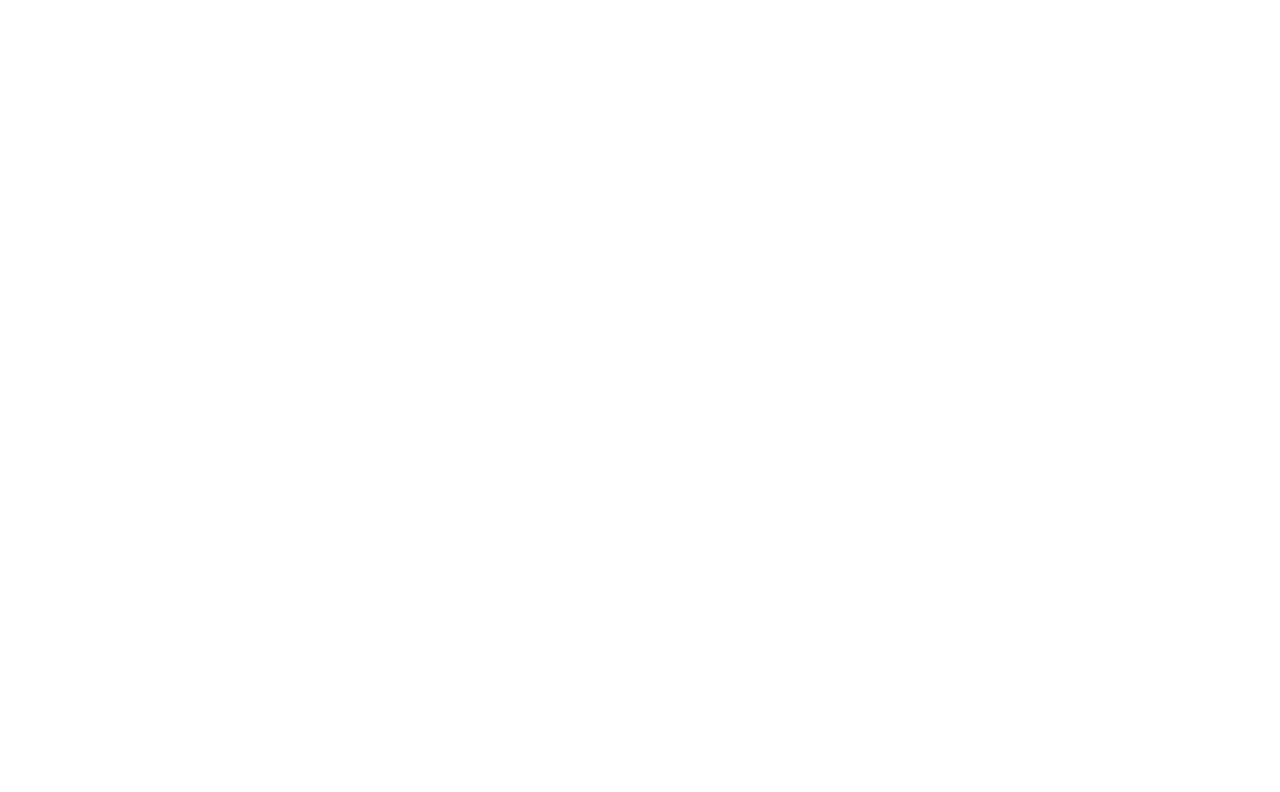
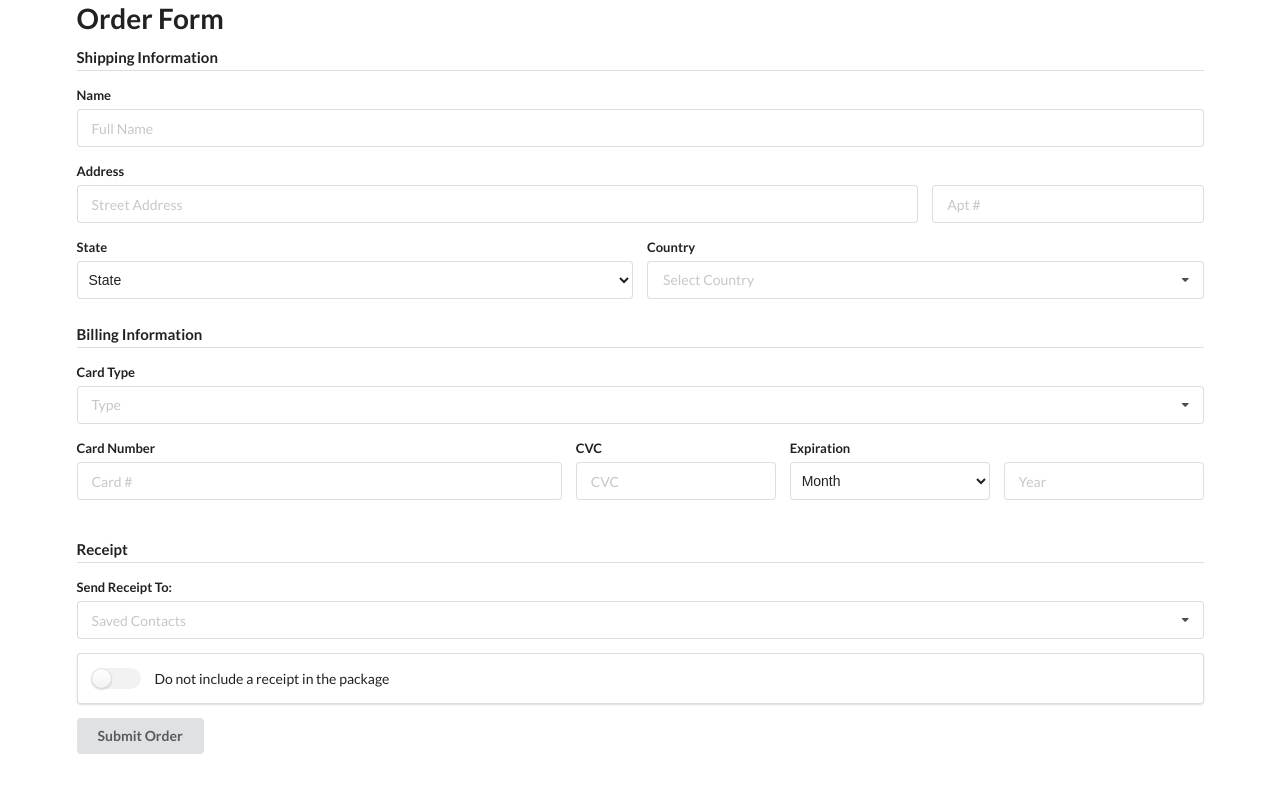
Before and after one commit to plansigan/the-teachers, a Vue app in the folder client/: page /#/orderForm in a window 1280 px wide. Shown: the top 792 px of the page. Built offline with nearby package versions, Linux system fonts and the light colour scheme.

Commit message:
added routing to vue js

```diff
--- /dev/null
+++ b/client/src/components/ComponentElement/sideBar/sideBar.vue
@@ -0,0 +1,21 @@
+<template>
+    <div>
+            <div class="ui very wide sidebar visible inverted vertical menu">
+                <router-link class="item" to="/Main/newProduct">
+                    <i class="plus square outline icon"></i>
+                    Create new Product
+                </router-link>
+                <router-link class="item" to="/Main/products">
+                    <i class="th list icon"></i>
+                    Product List
+                </router-link>
+            </div>
+            <div class="pusher">
+                <!-- Site content !-->
+            </div>
+    </div>
+</template>
+
+<script>
+    export default {}
+</script>
--- a/client/src/components/Main.vue
+++ b/client/src/components/Main.vue
@@ -1,17 +1,21 @@
 <template>
   <div>
-      <h1>Welcome Page</h1>
-      <a href="#/products">Enter</a>
+    <side-bar></side-bar>
+    <router-view/>
   </div>
 </template>
 
 <script>
+import sideBar from '@/components/ComponentElement/sideBar/sidebar.vue'
 export default {
   name: 'WelcomePage',
   data () {
     return {
       msg: 'Welcome to the Main page'
     }
+  },
+  components:{
+    'side-bar':sideBar
   }
 }
 </script>
--- /dev/null
+++ b/client/src/components/OrderForm/OrderForm.vue
@@ -0,0 +1,155 @@
+<template>
+    <div>
+        <h1>Order Form</h1>
+        <!-- name
+        address
+        telelphone or cellphone number
+        type of order
+        description -->
+
+    <form class="ui form">
+  <h4 class="ui dividing header">Shipping Information</h4>
+  <div class="field">
+    <label>Name</label>
+    <div class="one field">
+      <div class="field">
+        <input type="text" v-model="name" placeholder="Full Name">
+      </div>
+    </div>
+  </div>
+  <div class="field">
+    <label>Address</label>
+    <div class="fields">
+      <div class="twelve wide field">
+        <input type="text" name="shipping[address]" placeholder="Street Address">
+      </div>
+      <div class="four wide field">
+        <input type="text" name="shipping[address-2]" placeholder="Apt #">
+      </div>
+    </div>
+  </div>
+  <div class="two fields">
+    <div class="field">
+      <label>State</label>
+      <select class="ui fluid dropdown">
+        <option value="">State</option>
+
+      </select>
+    </div>
+    <div class="field">
+      <label>Country</label>
+      <div class="ui fluid search selection dropdown">
+        <input type="hidden" name="country">
+        <i class="dropdown icon"></i>
+        <div class="default text">Select Country</div>
+        <div class="menu">
+    <div class="item" data-value="af"><i class="af flag"></i>Afghanistan</div>
+  </div>
+       </div>
+    </div>
+  </div>
+  <h4 class="ui dividing header">Billing Information</h4>
+  <div class="field">
+    <label>Card Type</label>
+    <div class="ui selection dropdown">
+      <input type="hidden" name="card[type]">
+      <div class="default text">Type</div>
+      <i class="dropdown icon"></i>
+      <div class="menu">
+        <div class="item" data-value="visa">
+          <i class="visa icon"></i>
+          Visa
+        </div>
+        <div class="item" data-value="amex">
+          <i class="amex icon"></i>
+          American Express
+        </div>
+        <div class="item" data-value="discover">
+          <i class="discover icon"></i>
+          Discover
+        </div>
+      </div>
+    </div>
+  </div>
+  <div class="fields">
+    <div class="seven wide field">
+      <label>Card Number</label>
+      <input type="text" name="card[number]" maxlength="16" placeholder="Card #">
+    </div>
+    <div class="three wide field">
+      <label>CVC</label>
+      <input type="text" name="card[cvc]" maxlength="3" placeholder="CVC">
+    </div>
+    <div class="six wide field">
+      <label>Expiration</label>
+      <div class="two fields">
+        <div class="field">
+          <select class="ui fluid search dropdown" name="card[expire-month]">
+            <option value="">Month</option>
+            <option value="1">January</option>
+            <option value="2">February</option>
+            <option value="3">March</option>
+            <option value="4">April</option>
+            <option value="5">May</option>
+            <option value="6">June</option>
+            <option value="7">July</option>
+            <option value="8">August</option>
+            <option value="9">September</option>
+            <option value="10">October</option>
+            <option value="11">November</option>
+            <option value="12">December</option>
+          </select>
+        </div>
+        <div class="field">
+          <input type="text" name="card[expire-year]" maxlength="4" placeholder="Year">
+        </div>
+      </div>
+    </div>
+  </div>
+   <h4 class="ui dividing header">Receipt</h4>
+   <div class="field">
+    <label>Send Receipt To:</label>
+    <div class="ui fluid multiple search selection dropdown">
+      <input type="hidden" name="receipt">
+      <i class="dropdown icon"></i>
+      <div class="default text">Saved Contacts</div>
+      <div class="menu">
+        <div class="item" data-value="jenny" data-text="Jenny">
+          <img class="ui mini avatar image" src="/images/avatar/small/jenny.jpg">
+          Jenny Hess
+        </div>
+        <div class="item" data-value="elliot" data-text="Elliot">
+          <img class="ui mini avatar image" src="/images/avatar/small/elliot.jpg">
+          Elliot Fu
+        </div>
+        <div class="item" data-value="stevie" data-text="Stevie">
+          <img class="ui mini avatar image" src="/images/avatar/small/stevie.jpg">
+          Stevie Feliciano
+        </div>
+        <div class="item" data-value="christian" data-text="Christian">
+          <img class="ui mini avatar image" src="/images/avatar/small/christian.jpg">
+          Christian
+        </div>
+        <div class="item" data-value="matt" data-text="Matt">
+          <img class="ui mini avatar image" src="/images/avatar/small/matt.jpg">
+          Matt
+        </div>
+        <div class="item" data-value="justen" data-text="Justen">
+          <img class="ui mini avatar image" src="/images/avatar/small/justen.jpg">
+          Justen Kitsune
+        </div>
+      </div>
+    </div>
+  </div>
+   <div class="ui segment">
+    <div class="field">
+      <div class="ui toggle checkbox">
+        <input type="checkbox" name="gift" tabindex="0" class="hidden">
+        <label>Do not include a receipt in the package</label>
+      </div>
+    </div>
+  </div>
+  <div class="ui button" tabindex="0">Submit Order</div>
+</form>
+    </div>
+</template>
--- a/client/src/components/Product/Products.vue
+++ b/client/src/components/Product/Products.vue
@@ -1,8 +1,6 @@
 <template>
     <div class="products">
-        <h1>Products</h1>
-        <a class="ui primary button" href="#/newProduct">Create new</a>
-        <h2>list of all the products</h2>
+        <h1>List of all the products</h1>
         <!-- SEARCH SECTION -->
         <div class="ui form">
             <!-- search by name -->
@@ -20,7 +18,8 @@
                 <img :src="urlServer+'/uploads/image/'+product.image">
                 </div>
                 <div class="content">
-                <a v-bind:href="'#/viewProduct/'+product._id" class="header" @click="viewProduct(product._id)">{{product.title}}</a>
+                <router-link v-bind:to="'/Main/viewProduct/'+product._id" class="header" @click.native="viewProduct(product._id)">{{product.title}}</router-link>
+                <!-- <a v-bind:href="'#/viewProduct/'+product._id" class="header" @click="viewProduct(product._id)">{{product.title}}</a> -->
                 <!-- <div class="meta">
                     <span class="cinema">Union Square 14</span>
                 </div> -->
@@ -35,8 +34,6 @@
             </div>
         </div>
     </div>
-
-
 </template>
 
 
--- a/client/src/components/Product/newProduct.vue
+++ b/client/src/components/Product/newProduct.vue
@@ -44,7 +44,6 @@
         </div>
         <div>
           <button class="ui button primary" @click="addProduct">Add</button>
-          <a class="ui button black" @click="$router.go(-1)">Back</a>
         </div>
 
       </div>
@@ -109,7 +108,7 @@
                 alert(response.data.message)
                 this.getType()
                 eventBus.$emit('getProducts',true)
-                this.$router.push({ name: 'products' })
+                this.$router.push({ path:'products' })
             })
 
         }
@@ -150,6 +149,10 @@
           this.errors.push('image required.');
           return false
         }
+        if (!this.price) {
+          this.errors.push('price required.');
+          return false
+        }
       }
   }
 }
--- a/client/src/components/Product/viewProduct.vue
+++ b/client/src/components/Product/viewProduct.vue
@@ -4,7 +4,6 @@
         <div v-if="editThis==false">
             <h1>{{product.title}}</h1>
             <p>{{product.description}}</p>
-            <a class="ui button black" @click="$router.go(-1)">Back</a>
             <a class="ui button Yellow" @click="editThis = true">Edit</a>
             <a class="ui red button" @click="deleteProduct(product._id)">Delete</a>
         </div>
@@ -30,7 +29,6 @@
                 <a href="#" @click="manageTypes">manage types</a>
                 </div>
                 <button class="ui button primary" @click="updateProduct(product._id)">Save</button>
-                <a class="ui button black" @click="$router.go(-1)">Back</a>
                 </div>
             </div>
             <div class="ui modal" id="manageTypeModal" ref="manageTypeModal">
--- /dev/null
+++ b/client/src/components/Welcome.vue
@@ -0,0 +1,11 @@
+<template>
+    <div>
+         <h1>Welcome Page</h1>
+      <a href="#/Main/products">Enter</a>
+    </div>
+</template>
+
+
+<script>
+    export default {}
+</script>
```
Also changed, not shown: client/src/router/index.js (+60 -30 lines), 7 other files (tests, documents, lock files or other folders).
